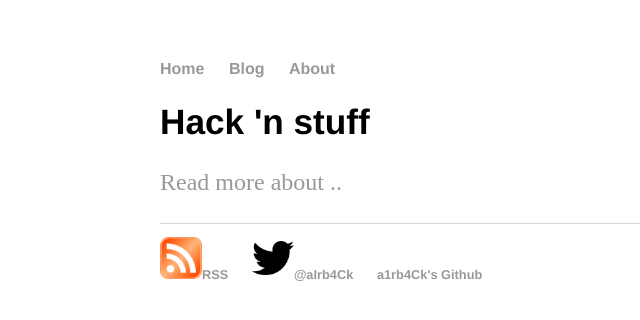
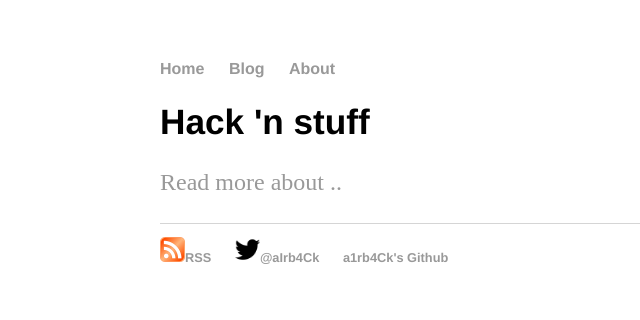
Before and after one commit to a1rb4Ck/a1rb4Ck_OLD.github.io, a Jekyll site: the page built from index.html, in a window 1280 px wide. Shown: the top 320 px of the page, without its empty margins (32-672 px from the left). Built offline with Jekyll 4.4.1, drawn with Linux system fonts in a browser that asks for light colours.

Commit message:
Update default.html

```diff
--- a/_layouts/default.html
+++ b/_layouts/default.html
@@ -22,8 +22,8 @@
 			</div><!-- /.container -->
 			<footer>
 	    		<ul>
-	    			<li><a href="http://a1rb4Ck.github.io/blog/atom.xml"><img src="/img/rss.png" alt="RSS" height="42" width="42">RSS</a></li>
-	        		<li><a href="http://twitter.com/aIrb4Ck"><img src="/img/twt.png" alt="@aIrb4Ck" height="42" width="42">@aIrb4Ck</a></li>
+	    			<li><a href="http://a1rb4Ck.github.io/blog/atom.xml"><img src="/img/rss.png" alt="RSS" height="25" width="25">RSS</a></li>
+	        		<li><a href="http://twitter.com/aIrb4Ck"><img src="/img/twt.png" alt="@aIrb4Ck" height="25" width="25">@aIrb4Ck</a></li>
 	        		<li><a href="https://github.com/a1rb4Ck">a1rb4Ck's Github</a></li>
 			</ul>
 			</footer>
```
